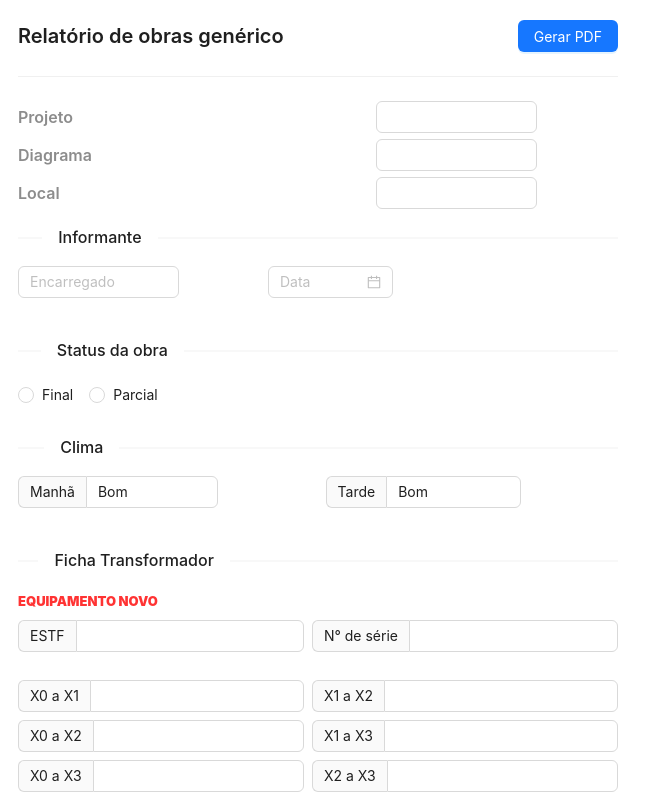
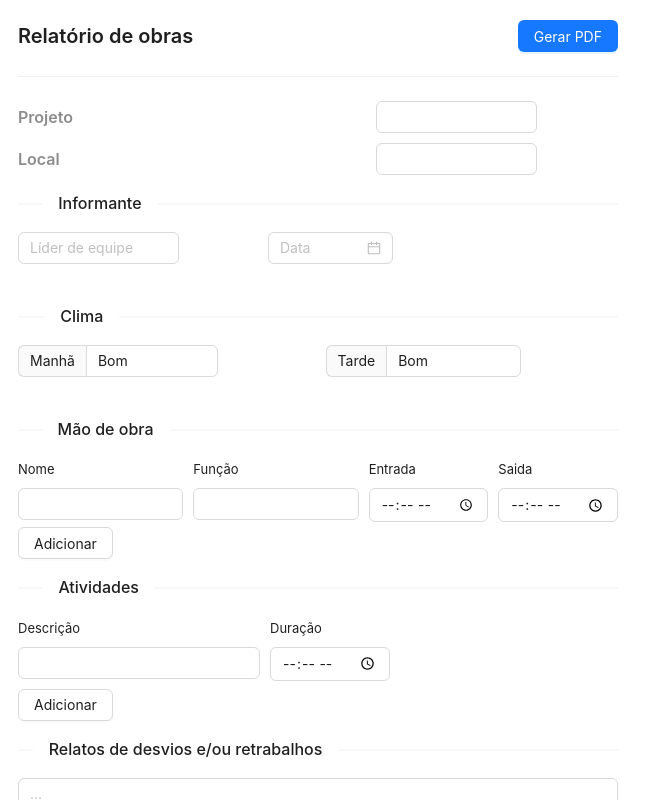
Before and after one commit to eliasamaral/rdo-digital, a React (Vite) app: page /generica in a window 1280 px wide. Shown: the top 800 px of the page, without its empty margins (0-663 px from the left). Built offline with nearby package versions, Linux system fonts and the light colour scheme; no server answers.

Commit message:
adiciona o novo formulario MTE

```diff
--- a/src/main.jsx
+++ b/src/main.jsx
@@ -5,6 +5,7 @@ import ReactDOM from 'react-dom/client'
 import Forms from './forms.jsx'
 import Obras from './obras.jsx'
 import Generica from './generica'
+import MteForms from './mteForms.jsx'
 
 import { createBrowserRouter, RouterProvider } from 'react-router-dom'
 
@@ -16,7 +17,7 @@ const router = createBrowserRouter([
 
 	{
 		path: '/generica',
-		element: <Generica />,
+		element: <MteForms />,
 	},
 	{
 		path: 'forms/:id',
--- /dev/null
+++ b/src/mteForms.jsx
@@ -0,0 +1,432 @@
+import React, { useState } from 'react'
+import dayjs from 'dayjs'
+import 'dayjs/locale/pt-br'
+import locale from 'antd/es/date-picker/locale/pt_BR'
+import { useNavigate } from 'react-router-dom'
+import { createRDOHook } from './services/hook'
+
+import { gerarPDF } from './services/gerarPDF'
+
+import {
+	Input,
+	Space,
+	Divider,
+	Button,
+	Typography,
+	DatePicker,
+	Form,
+	Spin,
+	Radio,
+} from 'antd'
+
+const { TextArea } = Input
+const { Title, Text } = Typography
+
+const Generica = () => {
+	const { createRDOData, createRDOLoading, createRDOError, submit } =
+		createRDOHook()
+
+	const navigate = useNavigate()
+
+	const [projeto, setProjeto] = useState('')
+	const [local, setLocal] = useState('')
+	const [encarregado, setEncarregado] = useState('')
+	const [dataDaProducao, setdataDaProducao] = useState('')
+	const [clima, setClima] = useState({
+		manha: 'Bom',
+		tarde: 'Bom',
+	})
+
+	const [atividades, setAtividades] = useState([
+		{ atividade: '', inicio: '', fim: '' },
+	])
+
+	const [maoDeObra, setMaoDeObra] = useState([
+		{ nome: '', funcao: '', inicio: '', fim: '' },
+	])
+
+	const [observacoes, setObservacoes] = useState('Não a observações.')
+	const [isFinal, setIsFinal] = useState()
+
+	if (createRDOLoading) {
+		return (
+			<div
+				style={{
+					display: 'flex',
+					height: '100vh',
+					justifyContent: 'center',
+					alignItems: 'center',
+				}}
+			>
+				<Spin />
+			</div>
+		)
+	}
+
+	if (createRDOError) return `Submission error! ${createRDOError.message}`
+
+	const handleInputChange = (e, index) => {
+		const { name, value } = e.target
+
+		switch (name) {
+			case 'projeto':
+				setProjeto(Number.parseFloat(value))
+				break
+			case 'local':
+				setLocal(value)
+				break
+			case 'encarregado':
+				setEncarregado(value)
+				break
+			case 'climaManha':
+				setClima({ ...clima, manha: value })
+				break
+			case 'climaTarde':
+				setClima({ ...clima, tarde: value })
+				break
+			case 'observacoes':
+				setObservacoes(value)
+				break
+			case 'dataDaProducao':
+				setdataDaProducao(value)
+				break
+
+			default:
+				break
+		}
+	}
+
+	const date = new Date()
+	const dia = String(date.getDate()).padStart(2, '0')
+	const mes = String(date.getMonth() + 1).padStart(2, '0')
+	const ano = date.getFullYear()
+	const dataAtual = `${dia}/${mes}/${ano}`
+
+	const addMaoDeObra = () => {
+		setMaoDeObra([...maoDeObra, { nome: '', funcao: '', inicio: '', fim: '' }])
+	}
+
+	const addAtividades = () => {
+		setAtividades([...atividades, { atividade: '', duracao: '' }])
+	}
+
+	const handleMaoDeObraChange = (e, index) => {
+		const { name, value } = e.target
+		const updatedMaoDeObra = [...maoDeObra]
+		updatedMaoDeObra[index][name] = value
+		setMaoDeObra(updatedMaoDeObra)
+
+		console.log(maoDeObra)
+	}
+
+	const handleAtividadeChange = (e, index) => {
+		const { name, value } = e.target
+		const updatedAtividade = [...atividades]
+		updatedAtividade[index][name] = value
+		setAtividades(updatedAtividade)
+
+		console.log(atividades)
+	}
+
+	const onFinish = () => {
+		const data = {
+			dataAtual,
+			projeto,
+			local,
+			encarregado,
+			observacoes,
+			clima,
+			dataDaProducao,
+			isFinal,
+		}
+
+		// submit(data)
+		// gerarPDF(data)
+		// if (createRDOData) {
+		// 	navigate('/')
+		// }
+	}
+
+	const onFinishFailed = (errorInfo) => {
+		console.log('Failed:', errorInfo)
+		alert('Preencha todos os campos')
+	}
+
+	return (
+		<Form
+			name="basic"
+			labelCol={{ span: 8 }}
+			wrapperCol={{ span: 16 }}
+			style={{ maxWidth: 600, margin: '20px 10px' }}
+			initialValues={{ remember: false }}
+			autoComplete="off"
+			onFinish={onFinish}
+			onFinishFailed={onFinishFailed}
+		>
+			<Space
+				style={{
+					display: 'flex',
+					alignItems: 'center',
+					justifyContent: 'space-between',
+				}}
+			>
+				<Title level={4} style={{ margin: '0px' }}>
+					Relatório de obras
+				</Title>
+
+				<Button type="primary" htmlType="submit">
+					Gerar PDF
+				</Button>
+			</Space>
+
+			<Divider />
+
+			<Space
+				style={{
+					display: 'flex',
+					alignItems: 'center',
+					justifyContent: 'space-between',
+					marginBlock: '10px',
+				}}
+			>
+				<Title type="secondary" level={5} style={{ margin: '0px' }}>
+					Projeto
+				</Title>
+				<Form.Item
+					name="projeto"
+					rules={[
+						{
+							required: true,
+							message: 'Obrigatorio!',
+						},
+					]}
+					style={{ margin: '0px' }}
+				>
+					<Input
+						name="projeto"
+						value={projeto}
+						onChange={(e) => handleInputChange(e)}
+					/>
+				</Form.Item>
+			</Space>
+
+			<Space
+				style={{
+					display: 'flex',
+					alignItems: 'center',
+					justifyContent: 'space-between',
+				}}
+			>
+				<Title type="secondary" level={5} style={{ margin: '0px' }}>
+					Local
+				</Title>
+				<Form.Item
+					name="local"
+					rules={[
+						{
+							required: true,
+							message: 'Obrigatorio!',
+						},
+					]}
+					style={{ margin: '0px' }}
+				>
+					<Input
+						name="local"
+						value={local}
+						onChange={(e) => handleInputChange(e)}
+					/>
+				</Form.Item>
+			</Space>
+			<Divider orientation="left">Informante</Divider>
+
+			<Space>
+				<Form.Item
+					name="encarregado"
+					rules={[
+						{
+							required: true,
+							message: 'Obrigatorio!',
+						},
+					]}
+				>
+					<Input
+						type="text"
+						placeholder="Líder de equipe"
+						name="encarregado"
+						value={encarregado}
+						onChange={(e) => {
+							setEncarregado(e.target.value)
+						}}
+					/>
+				</Form.Item>
+
+				<Form.Item
+					name="data"
+					rules={[
+						{
+							required: true,
+							message: 'Obrigatorio!',
+						},
+					]}
+				>
+					<DatePicker
+						locale={locale}
+						format={'DD/MM/YYYY'}
+						placeholder="Data"
+						inputReadOnly={true}
+						onChange={(e) => {
+							const value1 = dayjs(e).format('DD/MM/YYYY')
+							setdataDaProducao(value1)
+						}}
+					/>
+				</Form.Item>
+			</Space>
+
+			<Divider orientation="left">Clima</Divider>
+
+			<Space>
+				<Form.Item
+					rules={[
+						{
+							required: true,
+							message: 'Precisamos de um diagrama ou ordem.',
+						},
+					]}
+				>
+					<Input
+						addonBefore="Manhã"
+						placeholder="Clima"
+						name="climaManha"
+						value={clima.manha}
+						onChange={(e) => handleInputChange(e)}
+					/>
+				</Form.Item>
+
+				<Form.Item>
+					<Input
+						addonBefore="Tarde"
+						placeholder="Clima"
+						name="climaTarde"
+						value={clima.tarde}
+						onChange={(e) => handleInputChange(e)}
+					/>
+				</Form.Item>
+			</Space>
+
+			<Divider orientation="left">Mão de obra</Divider>
+			{maoDeObra.map((item, index) => (
+				<div
+					key={index}
+					style={{
+						display: 'flex',
+						flexDirection: 'row',
+						marginBottom: '5px',
+						gap: '10px',
+					}}
+				>
+					<Space direction="vertical">
+						<Text style={{ margin: '0px', fontSize: '13px' }}>Nome</Text>
+						<Input
+							name="nome"
+							value={item.nome}
+							onChange={(e) => handleMaoDeObraChange(e, index)}
+						/>
+					</Space>
+					<Space direction="vertical">
+						<Text style={{ margin: '0px', fontSize: '13px' }}>Função</Text>
+						<Input
+							name="funcao"
+							value={item.funcao}
+							onChange={(e) => handleMaoDeObraChange(e, index)}
+						/>
+					</Space>
+					<Space direction="vertical">
+						<Text style={{ margin: '0px', fontSize: '13px' }}>Entrada</Text>
+						<Input
+							type="time"
+							name="inicio"
+							value={item.inicio}
+							onChange={(e) => handleMaoDeObraChange(e, index)}
+						/>
+					</Space>
+					<Space direction="vertical">
+						<Text style={{ margin: '0px', fontSize: '13px' }}>Saida</Text>
+						<Input
+							type="time"
+							name="fim"
+							value={item.fim}
+							onChange={(e) => handleMaoDeObraChange(e, index)}
+						/>
+					</Space>
+				</div>
+			))}
+
+			<Space>
+				<Button onClick={addMaoDeObra} type="default">
+					Adicionar
+				</Button>
+			</Space>
+
+			<Divider orientation="left">Atividades</Divider>
+			{atividades.map((item, index) => (
+				<div
+					key={index}
+					style={{
+						display: 'flex',
+						flexDirection: 'row',
+						marginBottom: '5px',
+						gap: '10px',
+					}}
+				>
+					<Space
+						style={{
+							display: 'flex',
+							flexDirection: 'column',
+							marginBottom: '5px',
+							alignItems: 'initial',
+						}}
+					>
+						<Text style={{ margin: '0px', fontSize: '13px' }}>Descrição</Text>
+						<Input
+							name="atividade"
+							value={item.atividade}
+							onChange={(e) => handleAtividadeChange(e, index)}
+						/>
+					</Space>
+					<Space direction="vertical">
+						<Text style={{ margin: '0px', fontSize: '13px' }}>Duração</Text>
+						<Input
+							type="time"
+							name="duracao"
+							value={item.duracao}
+							onChange={(e) => handleAtividadeChange(e, index)}
+						/>
+					</Space>
+				</div>
+			))}
+
+			<Space>
+				<Button onClick={addAtividades} type="default">
+					Adicionar
+				</Button>
+			</Space>
+
+			<Divider orientation="left">Relatos de desvios e/ou retrabalhos</Divider>
+
+			<TextArea
+				placeholder="..."
+				rows={4}
+				name="observacoes"
+				onChange={(e) => handleInputChange(e)}
+			/>
+
+			<Space style={{ marginBlock: '10px' }}>
+				<Button type="primary" htmlType="submit">
+					Gerar PDF
+				</Button>
+			</Space>
+		</Form>
+	)
+}
+
+export default Generica
--- a/src/obras.jsx
+++ b/src/obras.jsx
@@ -59,7 +59,7 @@ const Obras = () => {
 					size="small"
 					key={'generica'}
 					title={'Genérica'}
-					extra={<Link to={`/generica`}>Gerar RDO</Link>}
+					extra={<Link to={'/generica'}>Gerar RDO</Link>}
 					style={{
 						width: '100%',
 					}}
```
